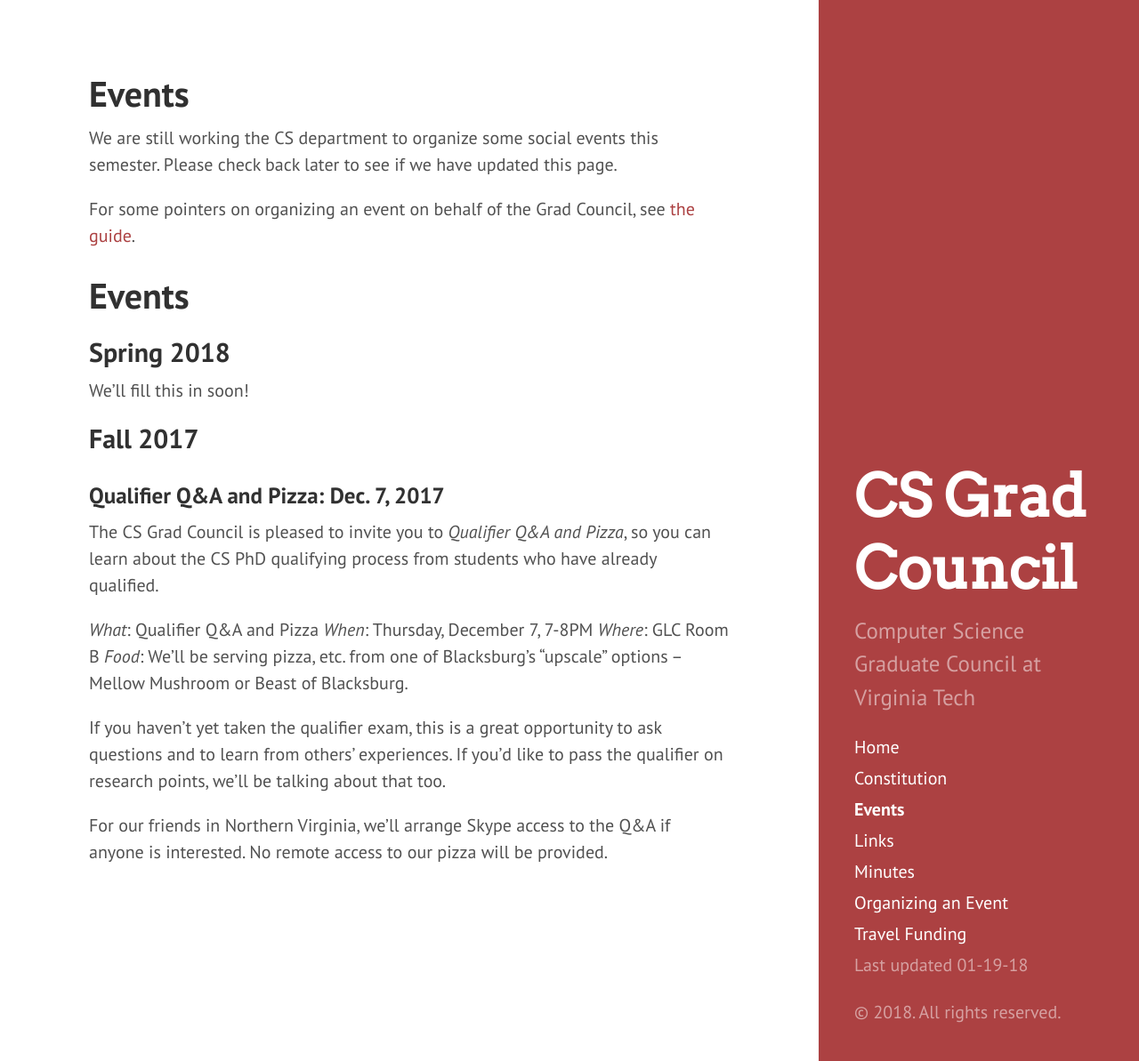
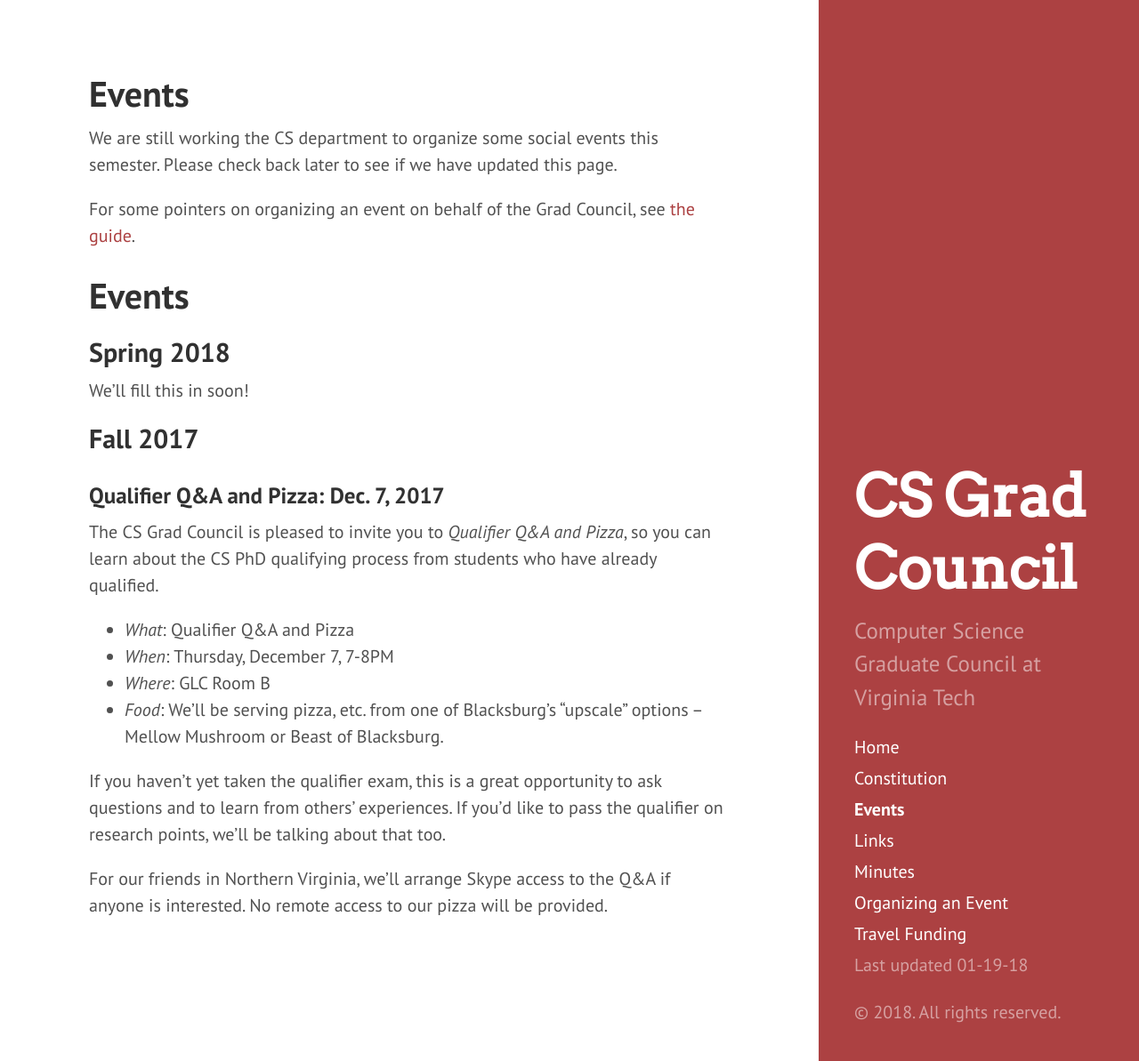
Before and after one commit to CSGraduateCouncil-VirginiaTech/csgc-website, a Jekyll site: the page built from csgc-jekyll-src/events.md, in a window 1280 px wide and 1193 px high. Shown: the whole window at 89% size. Built offline with Jekyll 4.4.1, drawn with Linux system fonts in a browser that asks for light colours.

```diff
--- a/csgc-jekyll-src/events.md
+++ b/csgc-jekyll-src/events.md
@@ -20,10 +20,10 @@ We'll fill this in soon!
 
 The CS Grad Council is pleased to invite you to *Qualifier Q&A and Pizza*, so you can learn about the CS PhD qualifying process from students who have already qualified.
 
-*What*: Qualifier Q&A and Pizza
-*When*: Thursday, December 7, 7-8PM
-*Where*: GLC Room B
-*Food*: We'll be serving pizza, etc. from one of Blacksburg's "upscale" options -- Mellow Mushroom or Beast of Blacksburg.
+- *What*: Qualifier Q&A and Pizza
+- *When*: Thursday, December 7, 7-8PM
+- *Where*: GLC Room B
+- *Food*: We'll be serving pizza, etc. from one of Blacksburg's "upscale" options -- Mellow Mushroom or Beast of Blacksburg.
 
 If you haven't yet taken the qualifier exam, this is a great opportunity to ask questions and to learn from others' experiences.
 If you'd like to pass the qualifier on research points, we'll be talking about that too.
```
